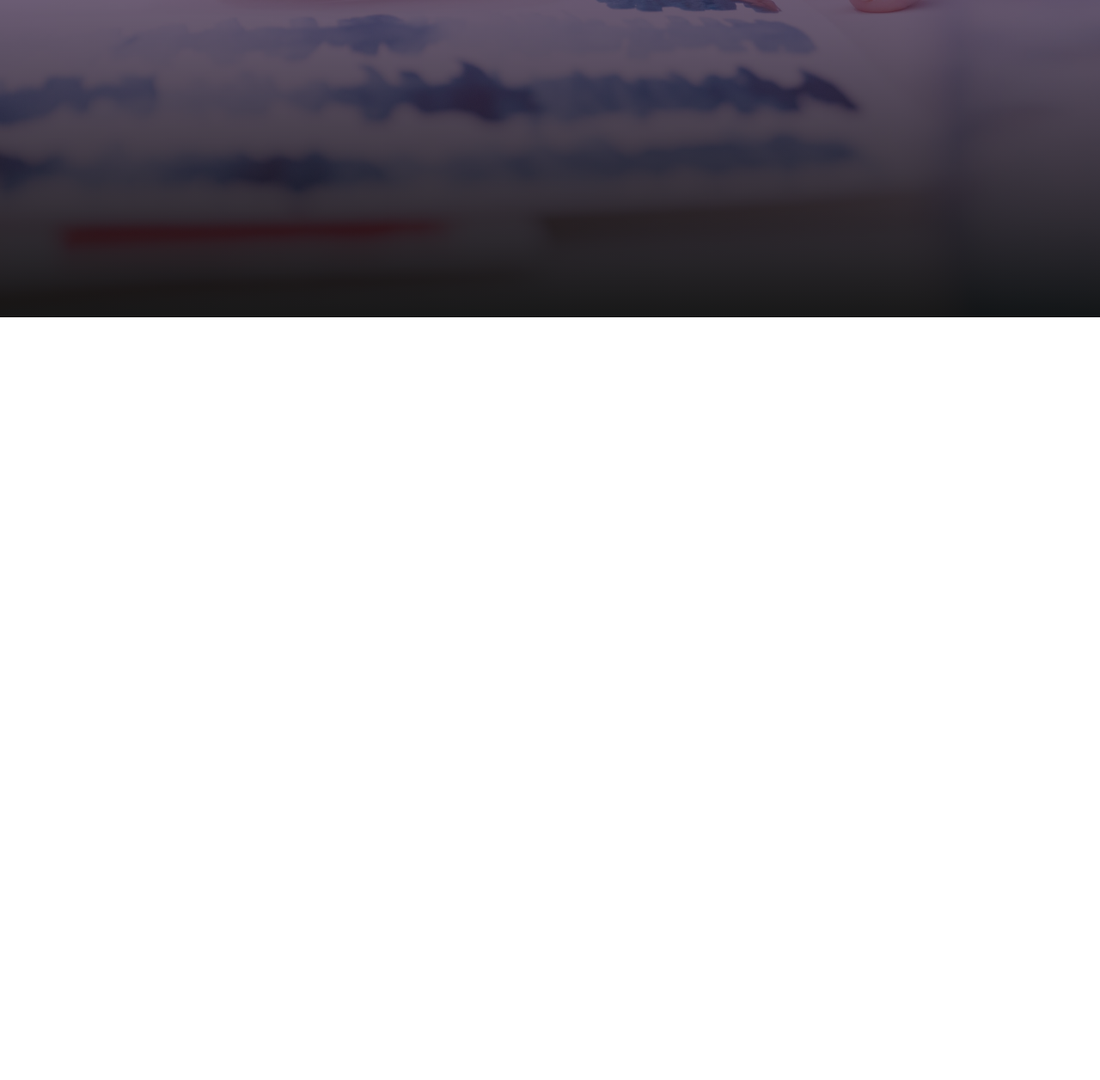
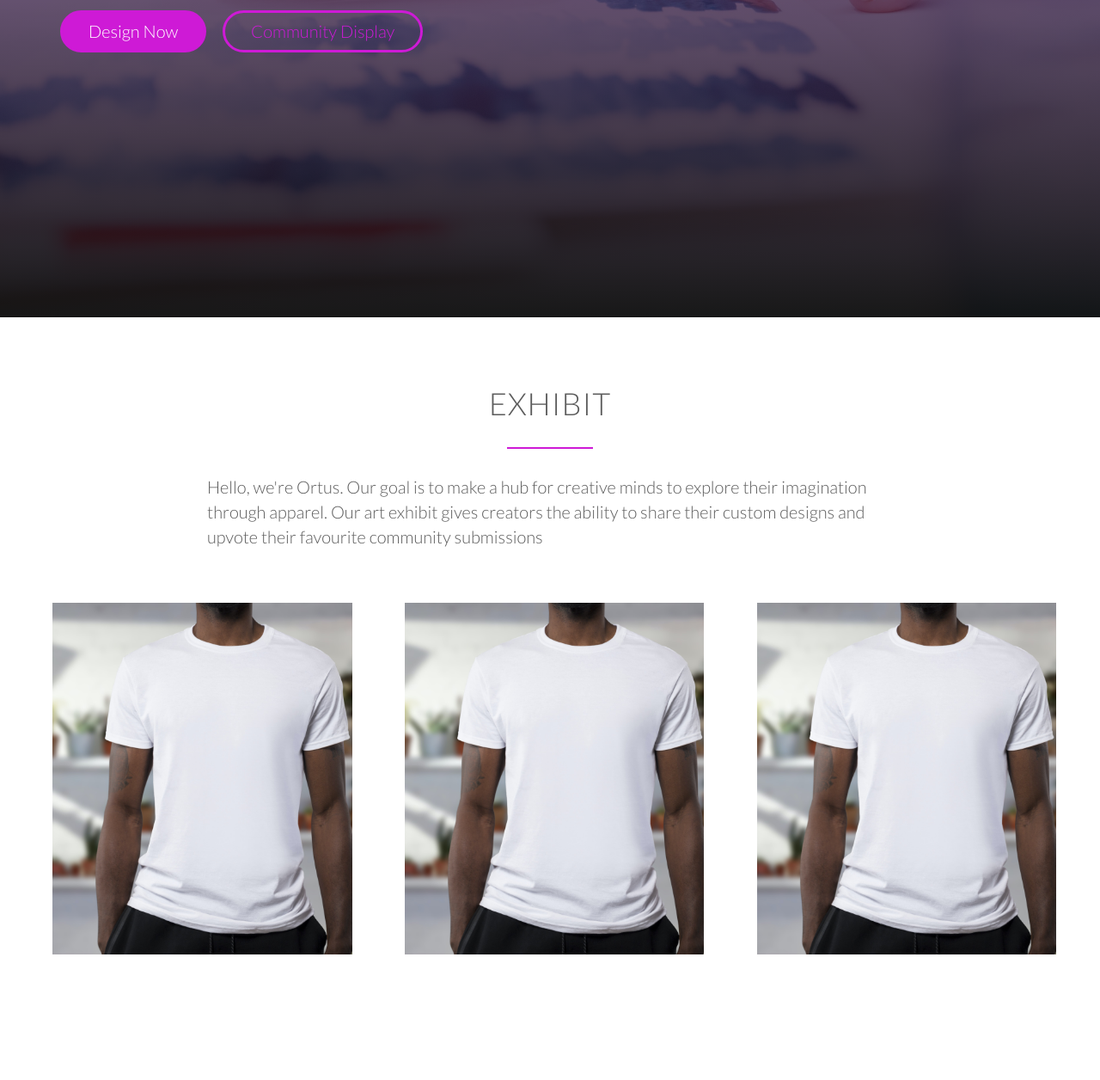
Before and after one commit to YusufTheRHSS/Ortus, a plain HTML site: page Ortus/index.html in a window 1280 px wide. Shown: the part 431-1687 px from the top of the page at 86% size. Before the commit the page ends 800 px from the top, so only its background shows below. Drawn offline with Linux system fonts and the light colour scheme.

Commit message:
Almost Done

```diff
--- a/Ortus/index.html
+++ b/Ortus/index.html
@@ -24,17 +24,51 @@
         <header>
             <nav>
                 <div class="row">
-                    <img src="resources/image/Logo.png" alt="Ortus Logo" class="logo">
+                    <img src="resources/img/Logo.png" alt="Ortus Logo" class="logo">
                     <h4 class = "logo-heading">Ortus</h4>
                     <ul class="main-nav">
                         <li><a href = "#">Design</a></li>
-                        <li><a href = "#">Exhibit</a></li>
+                        <li><a href = "#gallery">Exhibit</a></li>
                         <li><a href = "#">Enroll</a></li>
                         <li><a href = "#">Contact</a></li>
                     </ul>
                 </div>
             </nav>
+            <div class="hero-text-box">
+                <h1>Creativity Awaits.<br>Become your favourite Brand.</h1>
+
+                <a class="btn btn-full" href="#">Design Now</a>
+                <a class="btn btn-ghost" href="#">Community Display</a>
+            </div>
         </header>
+
+        <section class = "gallery" id = "gallery">
+            <div class="row">
+                <h2>Exhibit</h2>
+                <p class = "long-copy">Hello, we're Ortus. Our goal is to make a hub for creative minds to explore their imagination through apparel. Our art exhibit gives creators the ability to share their custom designs and upvote their favourite community submissions</p>
+            </div>
+
+            <ul class = "shirt-showcase clearfix">
+                <li>
+                    <figure class = "shirt-photo">
+                        <img src = "resources/img/Shirt%20-%201.jpg">
+                    </figure>
+                </li>
+
+                <li>
+                    <figure class = "shirt-photo">
+                        <img src = "resources/img/Shirt%20-%201.jpg">
+                    </figure>
+                </li>
+
+                <li>
+                    <figure class = "shirt-photo">
+                        <img src = "resources/img/Shirt%20-%201.jpg">
+                    </figure>
+                </li>
+            </ul>
+        </section>
+
     </body>
 
 </html>
--- a/Ortus/resources/css/style.css
+++ b/Ortus/resources/css/style.css
@@ -58,7 +58,7 @@ h1 {
     margin-top: 0;
     margin-bottom: 20px;
     color: #fff;
-    font-size:200%;
+    font-size:250%;
     word-spacing: 4px;
     letter-spacing: 1px;
 }
@@ -142,14 +142,14 @@ input[type=submit]{
 .btn-full:visited,
 input[type=submit]{
     background-color: #ce1ad6;
-    border: 1px solid #ce1ad6;
+    border: 3px solid #ce1ad6;
     color:#fff;
     margin-right: 15px;
 }
 
 .btn-ghost:link,
 .btn-ghost:visited {
-    border: 1px solid #ce1ad6;
+    border: 3px solid #ce1ad6;
     color: #ce1ad6;
 }
 
@@ -162,13 +162,14 @@ input[type=submit]:active{
 
 .btn-full:hover,
 .btn-full:active {
-    border: 1px solid #b214b9;
+    border: 3px solid #b214b9;
 }
 
 .btn-ghost:hover,
 .btn-ghost:active {
-    border: 1px solid ;
-    color: #fff;
+    border: 3px solid ;
+    color: #ffffff;
+    border-color: #b214b9;
 }
 
 /* ---------------------------- */
@@ -176,11 +177,20 @@ input[type=submit]:active{
 /* ---------------------------- */
 
 header{
-    background-image: linear-gradient(rgba(102, 0, 153, 0.3),rgba(0, 0, 0, 0.9)), url(/Ortus/resources/image/Background-2.jpg);
+    background-image: linear-gradient(rgba(102, 0, 153, 0.4),rgba(0, 0, 0, 0.9)), url(/Ortus/resources/img/Background-2.jpg);
     background-size: cover;
     background-position: center;
     height: 100vh;
     background-attachment: fixed;
+}
+
+.hero-text-box {
+    position: absolute;
+    width: 1140px;
+    top: 50%;
+    left: 50%;
+    -webkit-transform: translate(-50%, -50%);
+    transform: translate(-50%, -50%);
 }
 
 .logo {
@@ -223,3 +233,29 @@ header{
 .logo-heading {
     display: inline-block;
 }
+
+/* ---------------------------- */
+/* Gallery */
+/* ---------------------------- */
+
+.shirt-showcase{
+    list-style: none;
+    width: 100%;
+}
+
+.shirt-showcase li{
+    display: block;
+    float: left;
+    width: 32%;
+}
+
+.shirt-photo {
+    width: 100%;
+    overflow: hidden;
+}
+
+.shirt-photo img {
+    margin: 15%;
+    width: 100%;
+    height: auto;
+}
```
Also changed, not shown: Ortus/resources/img/Background-2.jpg (renamed from Ortus/resources/image/Background-2.jpg), Ortus/resources/img/Logo.png (renamed from Ortus/resources/image/Logo.png), Ortus/resources/img/Shirt - 1.jpg (renamed from Ortus/resources/image/Shirt - 1.jpg), Ortus/resources/img/background.jpg (renamed from Ortus/resources/image/background.jpg), 2 other files.
